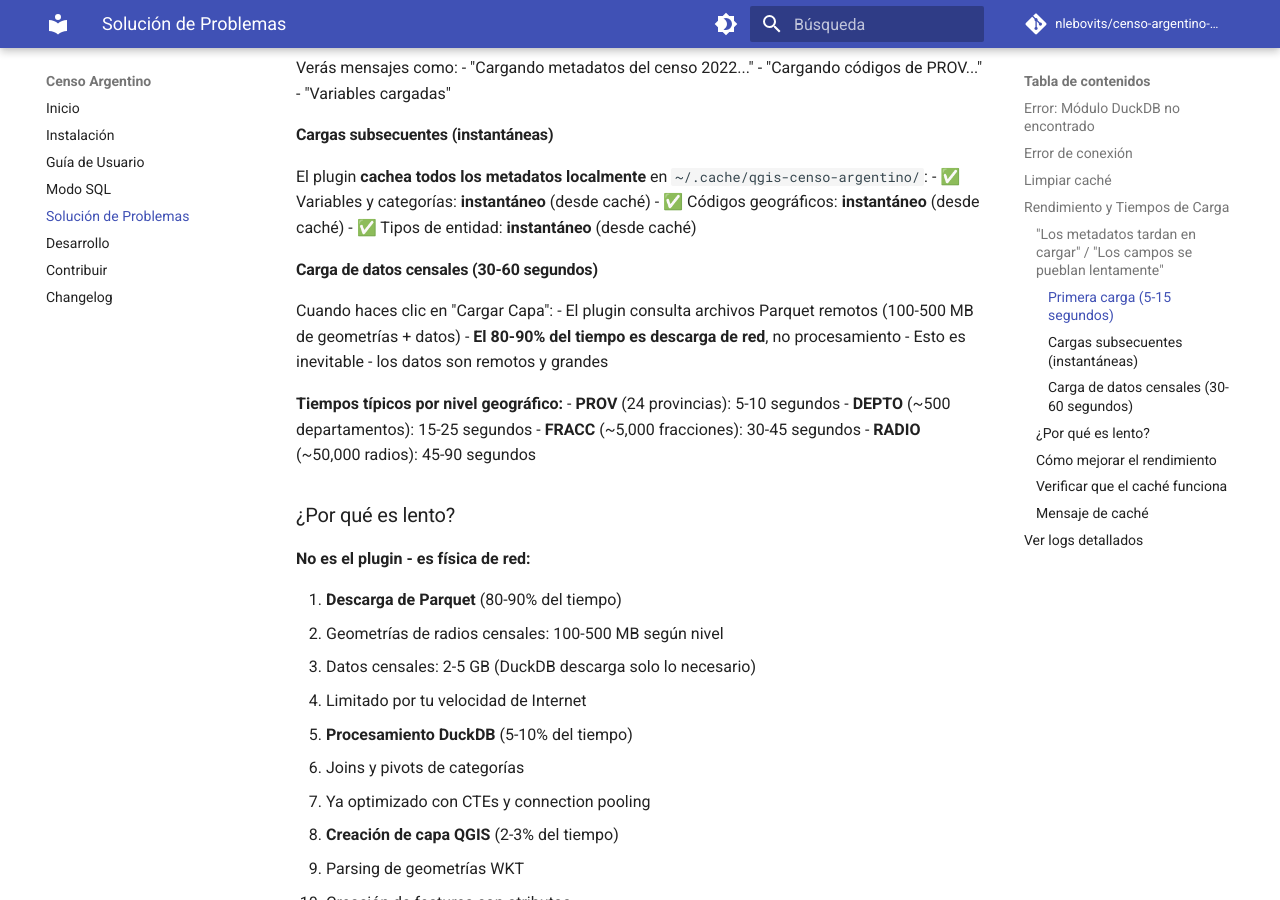
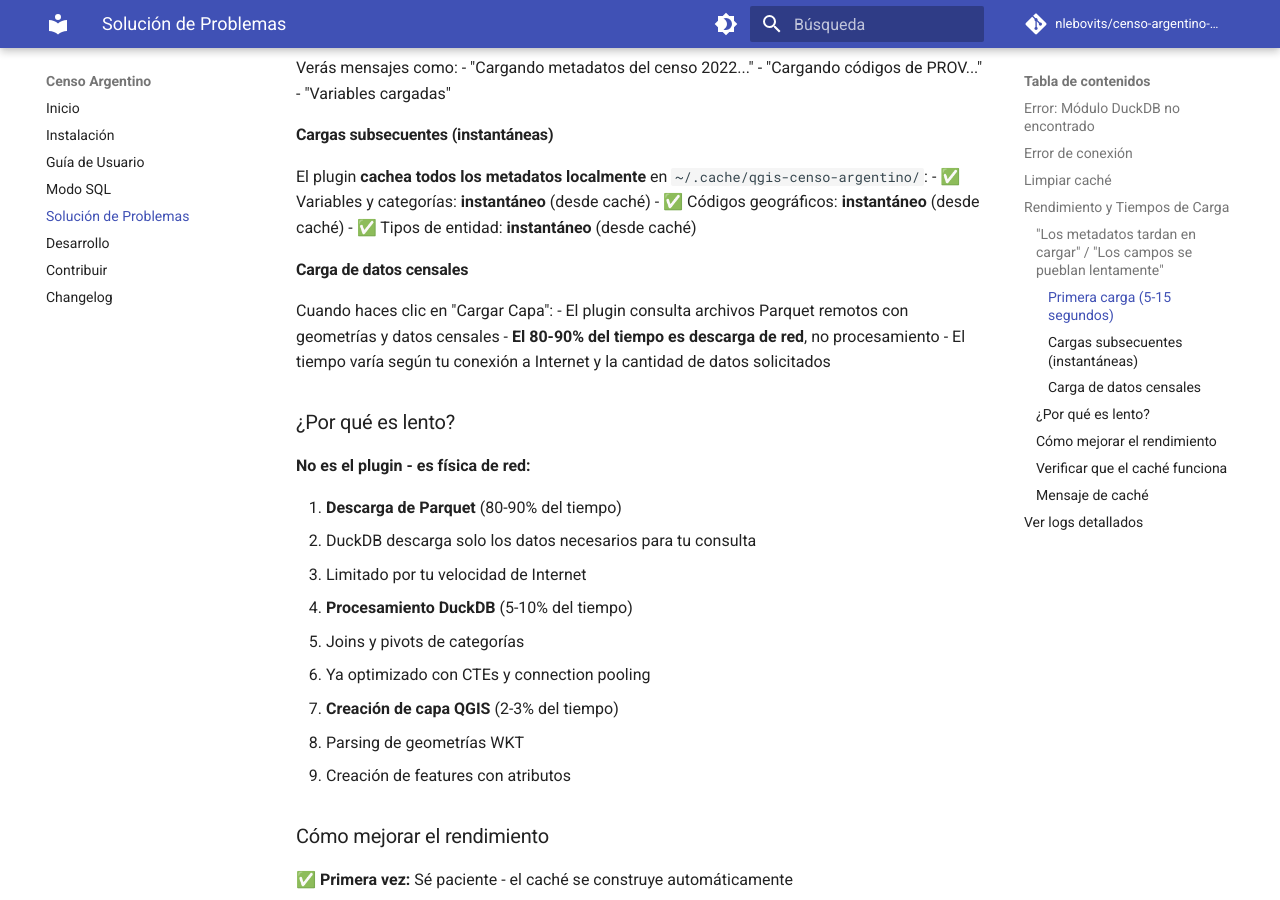
Before and after one commit to nlebovits/censo-argentino-qgis, an MkDocs documentation site: the page built from docs/solucion-problemas.md, in a window 1280 px wide and 900 px high, scrolled down 1467 px. Built offline with MkDocs 1.6.1 and Material for MkDocs 9.7.7, drawn with Linux system fonts in a browser that asks for light colours; comment, search, counter and statistics services are not loaded.

Commit message:
Corregir información incorrecta sobre tamaños de archivos y tiempos
- Eliminar tabla de tiempos esperados (incorrecta)
- Remover referencias a GB y MB específicos
- Simplificar a "varía según conexión y datos solicitados"
- Más preciso: DuckDB descarga solo lo necesario

Co-Authored-By: Claude Sonnet 4.5 <noreply@anthropic.com>

```diff
--- a/docs/solucion-problemas.md
+++ b/docs/solucion-problemas.md
@@ -65,25 +65,18 @@ El plugin **cachea todos los metadatos localmente** en `~/.cache/qgis-censo-arge
 - ✅ Códigos geográficos: **instantáneo** (desde caché)
 - ✅ Tipos de entidad: **instantáneo** (desde caché)
 
-#### Carga de datos censales (30-60 segundos)
+#### Carga de datos censales
 Cuando haces clic en "Cargar Capa":
-- El plugin consulta archivos Parquet remotos (100-500 MB de geometrías + datos)
+- El plugin consulta archivos Parquet remotos con geometrías y datos censales
 - **El 80-90% del tiempo es descarga de red**, no procesamiento
-- Esto es inevitable - los datos son remotos y grandes
-
-**Tiempos típicos por nivel geográfico:**
-- **PROV** (24 provincias): 5-10 segundos
-- **DEPTO** (~500 departamentos): 15-25 segundos
-- **FRACC** (~5,000 fracciones): 30-45 segundos
-- **RADIO** (~50,000 radios): 45-90 segundos
+- El tiempo varía según tu conexión a Internet y la cantidad de datos solicitados
 
 ### ¿Por qué es lento?
 
 **No es el plugin - es física de red:**
 
 1. **Descarga de Parquet** (80-90% del tiempo)
-   - Geometrías de radios censales: 100-500 MB según nivel
-   - Datos censales: 2-5 GB (DuckDB descarga solo lo necesario)
+   - DuckDB descarga solo los datos necesarios para tu consulta
    - Limitado por tu velocidad de Internet
 
 2. **Procesamiento DuckDB** (5-10% del tiempo)
```
Also changed, not shown: docs/guia-usuario.md (+1 -9 lines).
